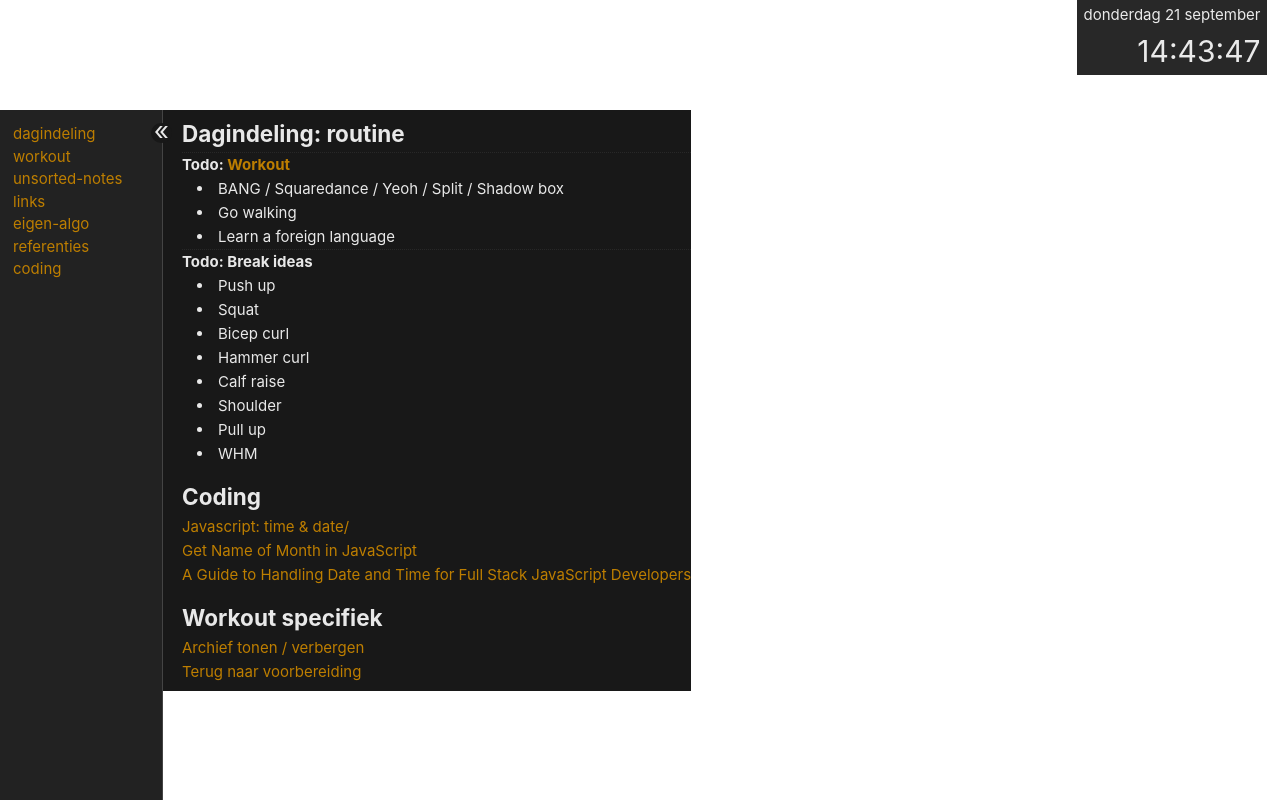
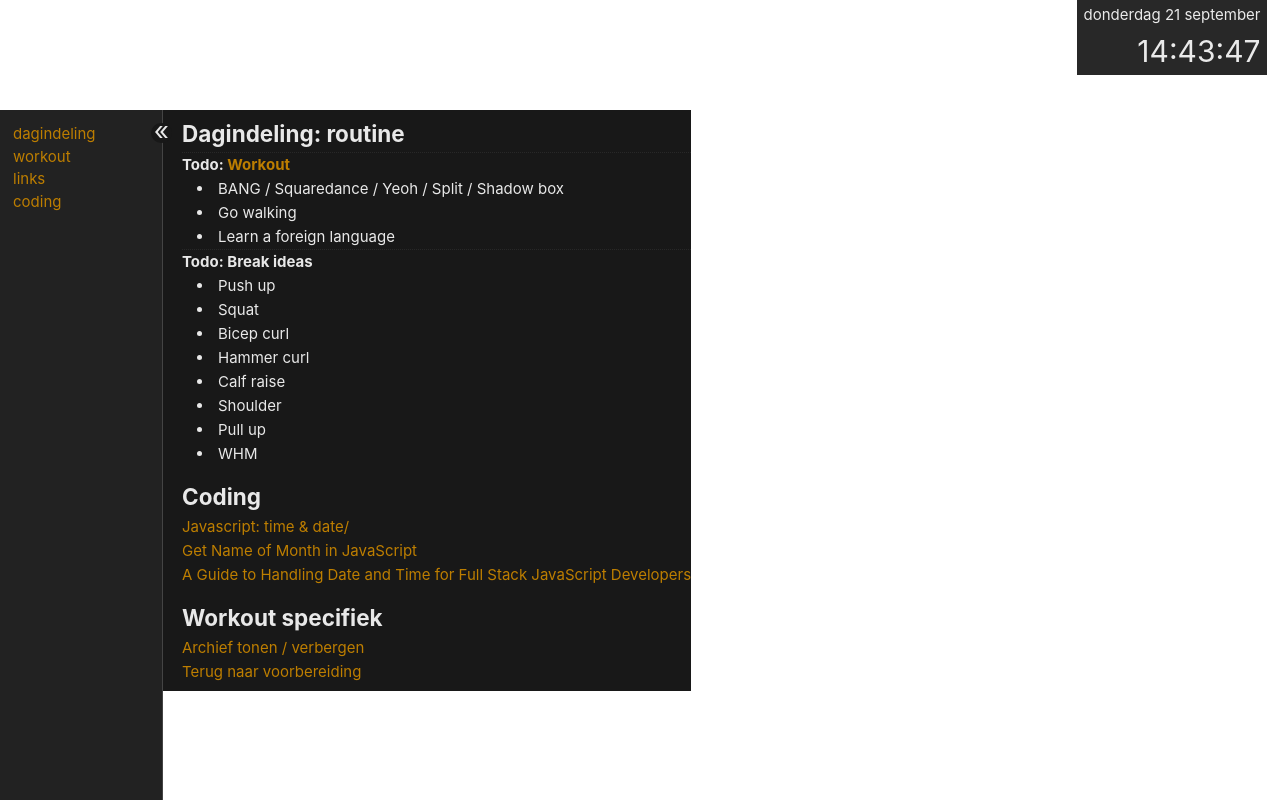
Before and after one commit to ckdev88/ARCHIVE-dagtaak, a Vue app: page / in a window 1280 px wide. Built offline with nearby package versions, Linux system fonts and the light colour scheme.

Commit message:
remove unused menu items

```diff
--- a/src/components/Navigation/NavigationBody.vue
+++ b/src/components/Navigation/NavigationBody.vue
@@ -16,24 +16,9 @@ export default {
 					tekst: 'workout',
 				},
 				{
-					id: 9,
-					link: '#unsorted-notes',
-					tekst: 'unsorted-notes',
-				},
-				{
 					id: 10,
 					link: '#links',
 					tekst: 'links',
-				},
-				{
-					id: 11,
-					link: '#eigen-algo',
-					tekst: 'eigen-algo',
-				},
-				{
-					id: 13,
-					link: '#referenties',
-					tekst: 'referenties',
 				},
 				{
 					id: 14,
```
Also changed, not shown: src/main.js (+7 -9 lines).
